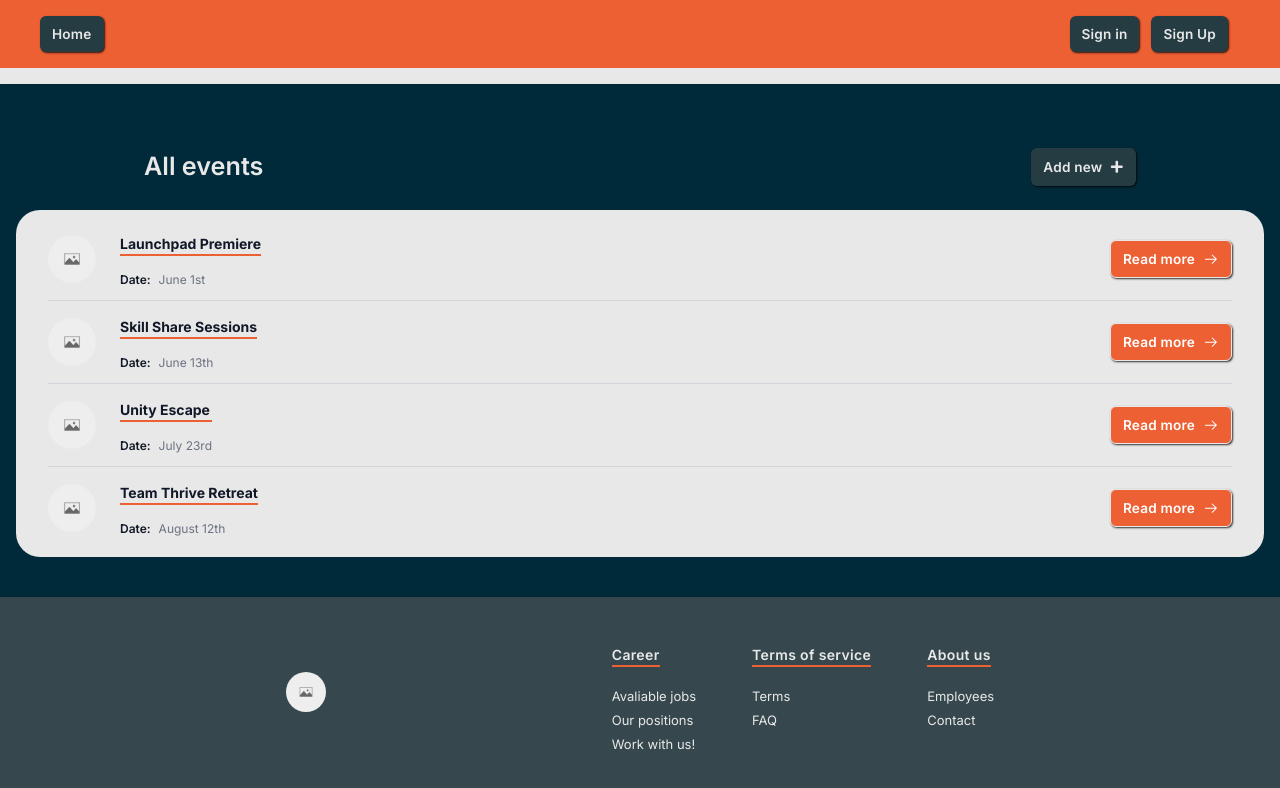
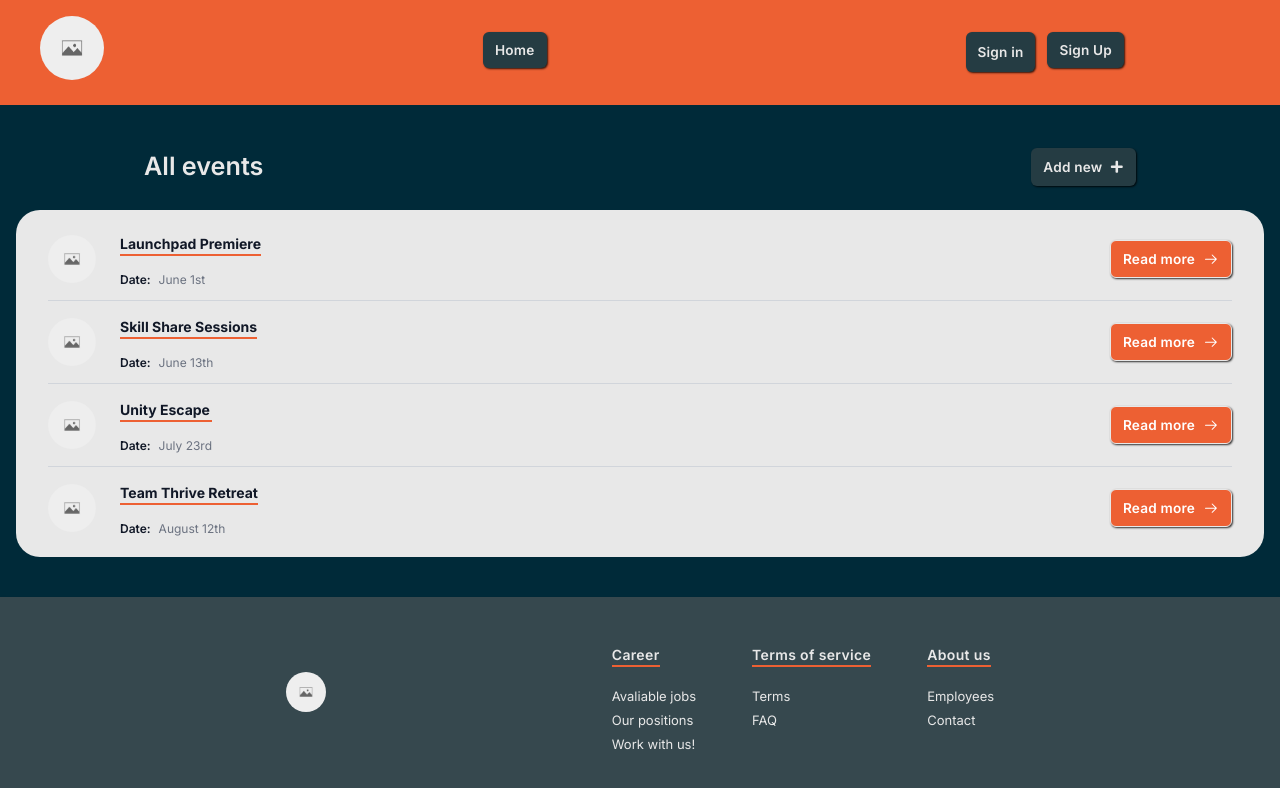
Before and after one commit to Gong-Code/event-website, a Next.js app: page /admin in a window 1280 px wide. Shown: the top 788 px of the page. Built offline with nearby package versions, Linux system fonts and the light colour scheme; no server answers.

Commit message:
Added basic styling to navbar.

```diff
--- a/app/(root)/_components/navbar.jsx
+++ b/app/(root)/_components/navbar.jsx
@@ -12,17 +12,24 @@ const Navbar = () => {
   const { user } = useUser()
 
   return (
-    <div className="fixed top-0 flex justify-between w-full px-10 py-4 bg-tertiary text-primary">
-      <a href="/" className="rounded hover:bg-secondary">
+    <div className="fixed top-0 flex justify-between w-full px-10 py-4 bg-tertiary text-primary border-b border-tertiary">
+        <img src="../assets/placeholder.jpg" alt="logo" className="flex w-16 h-16 rounded-full" />
+      <a href="/"  className="px-0 py-4 rounded ">
         <button>Home</button>
       </a>
-      <div className="flex">
-        {!sessionId && <SignInButton className=" mx-3 px-3 py-2 rounded hover:bg-secondary" />}
-        {sessionId &&  <SignOutButton signOutOptions={{ sessionId }} className=" mx-3 px-3 py-2 rounded hover:bg-secondary" />}
-        <a href="/sign-up" className="mx-3  rounded hover:bg-secondary">
+      <div className="flex justify-between px-10 py-4 bg-tertiary text-primary">
+
+        {/* Alva wants to remove row 26 for the signin button and instead add a button like row 23-25 instead for the sign in*/}
+        {/* <a href="/sign-in"> classname="mx-3 bg-tertiary rounded hover:bg-secondary"}
+          <button>Sign In</button>
+        </a> */}
+        {!sessionId && <SignInButton className=" mx-3 px-3 py-2 rounded" />}
+        {sessionId &&  <SignOutButton signOutOptions={{ sessionId }} className=" mx-3 px-3 py-2 rounded" />}
+        <a href="/sign-up" className="mx-3 bg-tertiary rounded">
           <button>Sign Up</button>
         </a>
-        {user && <a href="/admin" className="px-3 py-2 rounded hover:bg-secondary">
+          <img src="../assets/placeholder.jpg" alt="profile" className=" invisible w-10 mx-3 h-10 rounded-full " />
+        {user && <a href="/admin" className="rounded hover:border-tertiary">
           <button>Admin</button>
         </a>}
       </div>
```
